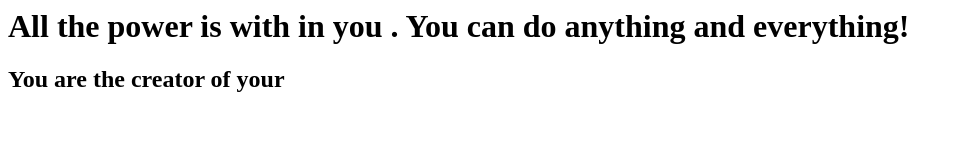
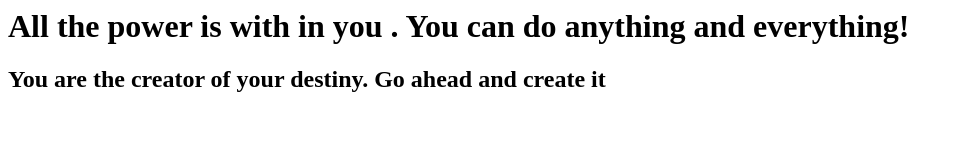
Before and after one commit to mayurbhosale999/firstgitrepo, a plain HTML site: page index.html in a window 1280 px wide. Shown: the whole page, without its empty margins (0-962 px from the left). Drawn offline with Linux system fonts and the light colour scheme.

Commit message:
updated quote 2

```diff
--- a/index.html
+++ b/index.html
@@ -2,6 +2,6 @@
 	<body>
 		<h1
 			>All the power is with in you . You can do anything and everything!</h1>
-		<h2>You are the creator of your </h2>
+		<h2>You are the creator of your destiny. Go ahead and create it </h2>
 	</body>
 </html>
```
